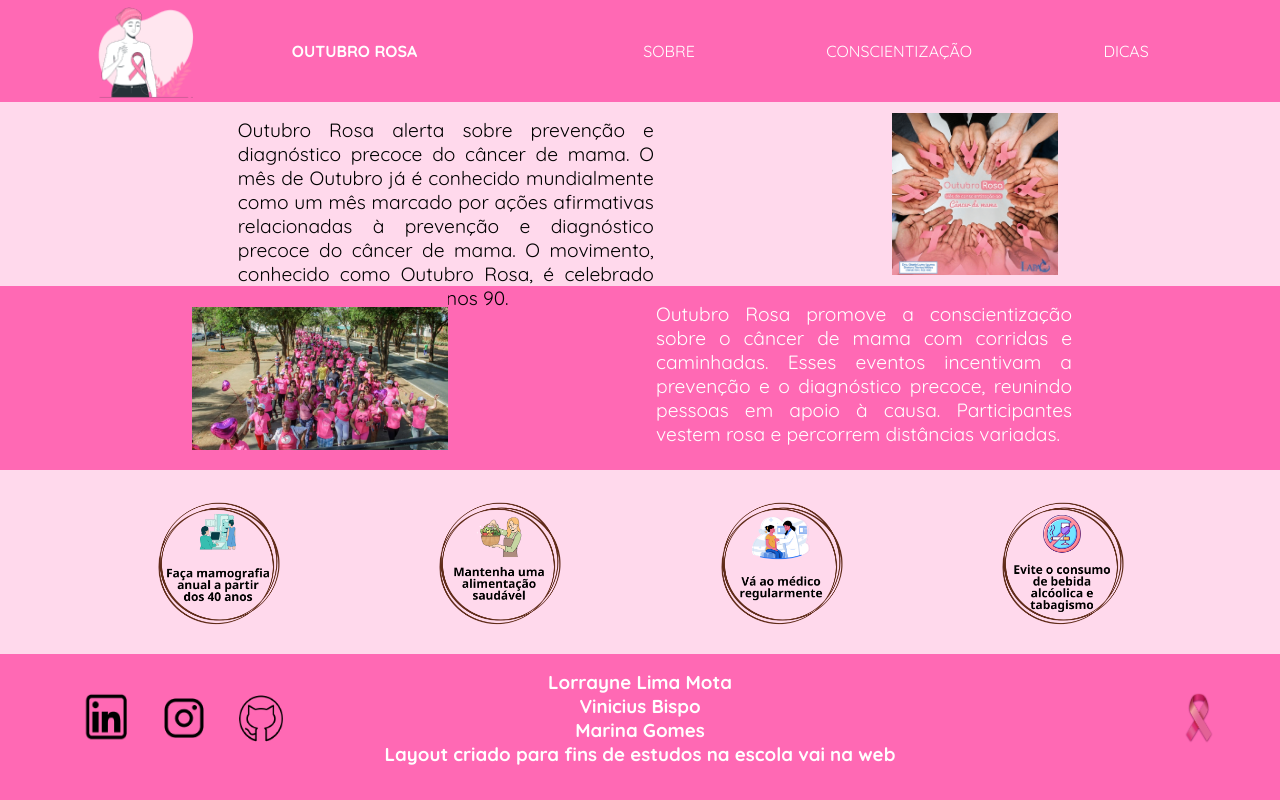
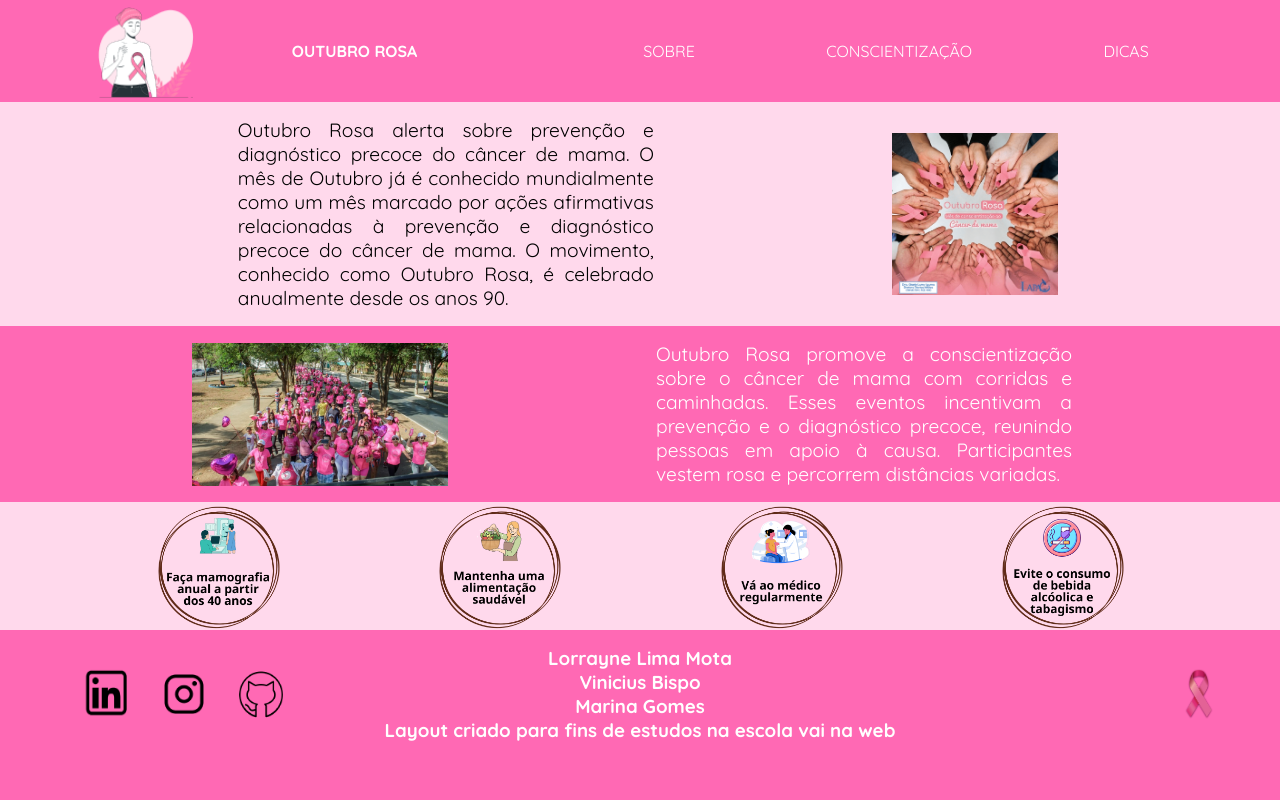
Before and after one commit to lolimamota/Aula-6, a React (Vite) app in the folder Project-01/: page / in a window 1280 px wide. Built offline with nearby package versions, Linux system fonts and the light colour scheme.

Commit message:
FINISH: Structure all archive

```diff
--- a/Project-01/src/Components/SCSSProject/style.scss
+++ b/Project-01/src/Components/SCSSProject/style.scss
@@ -47,7 +47,6 @@
 
 .MainOut {
     section {
-        height: 23vh;
         display: flex;
         justify-content: space-evenly;
     }
```
